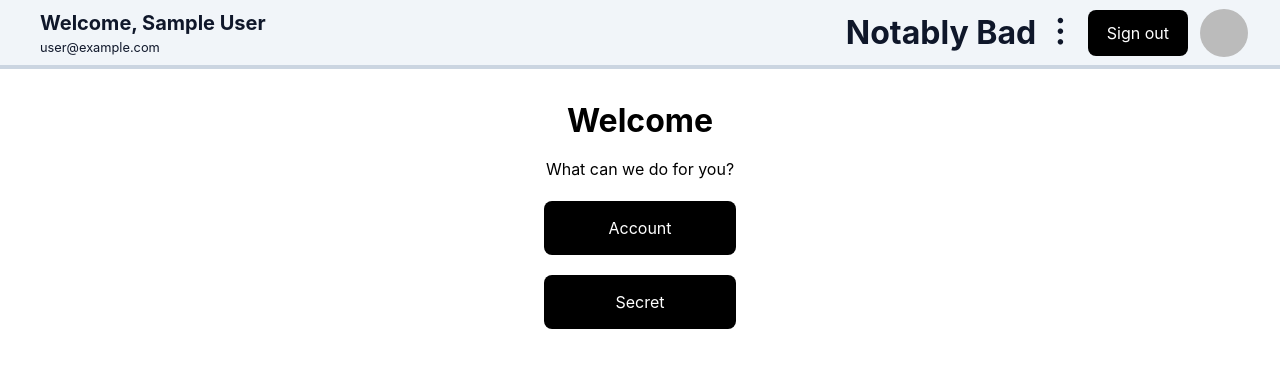
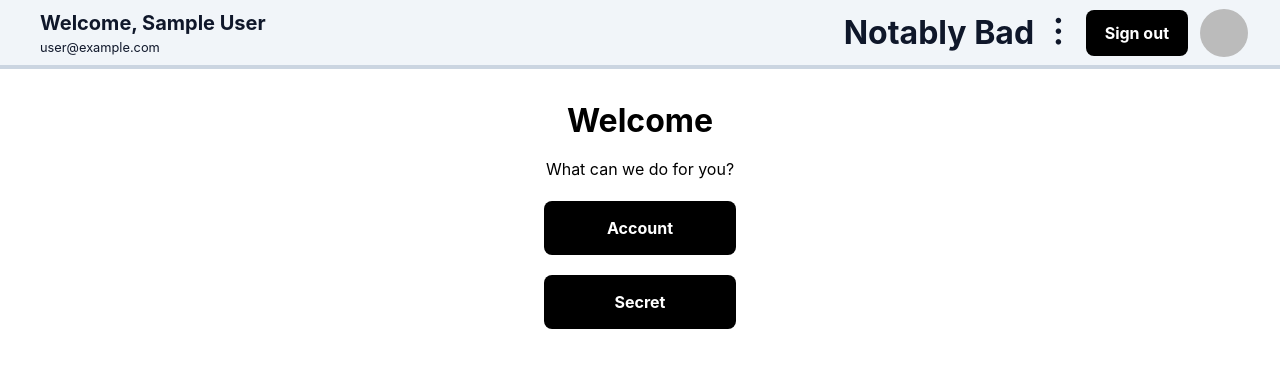
Before and after one commit to MannyGozzi/cybersecurity-sql-injection-demo, a Next.js app: page / in a window 1280 px wide. Shown: the top 368 px of the page. Built offline with nearby package versions, Linux system fonts and the light colour scheme; no server answers; sample sign-in values are in the browser's storage.

Commit message:
Fixed buggy buttons

```diff
--- a/pages/account.tsx
+++ b/pages/account.tsx
@@ -16,9 +16,11 @@ const account = () => {
                 </ul>
                 </div>
                 <div className=" justify-center flex items-center">
-                <button className='mt-3'>
-                    <Link href="/">← Return to Dashboard</Link>
-                </button>
+                <Link href="/">
+                    <button className='mt-3'>
+                    ← Return to Dashboard
+                    </button>
+                </Link>
                 </div>
             </div>
         );
--- a/pages/api/getdata/[userEmail]/safe/[filterWord].tsx
+++ b/pages/api/getdata/[userEmail]/safe/[filterWord].tsx
@@ -8,9 +8,9 @@ export default async function handler(req, res) {
             // attack
             // ' OR '1'='1' OR secret LIKE '
             //console.log(filterWord);
-            const badQuery = `SELECT * FROM Users WHERE email = ? AND secret LIKE CONCAT('%', ?, '%')`;
+            const safeQuery = `SELECT * FROM Users WHERE email = ? AND secret LIKE CONCAT('%', ?, '%')`;
             //console.log(badQuery);
-            const data = await query({query: badQuery, values: [userEmail, filterWord]});
+            const data = await query({query: safeQuery, values: [userEmail, filterWord]});
             res.status(200).json({products: data});
         } catch(err) {
             console.debug(err);
--- a/pages/index.tsx
+++ b/pages/index.tsx
@@ -9,12 +9,16 @@ export default function Component() {
         <h1 className="mt-7">Welcome</h1>
         <p className="mt-3">What can we do for you?</p>
         <div className='w-48 '>
-        <button className='mt-5 w-full p-3'>
-          <Link href="/account">Account</Link>
-        </button>
-        <button className='mt-5 w-full p-3'>
-          <Link href="/secret">Secret</Link>
-        </button>
+        <Link href="/account">
+            <button className='mt-5 w-full p-3'>
+            Account
+            </button>
+        </Link>
+        <Link href="/secret">
+            <button className='mt-5 w-full p-3'>
+            Secret
+            </button>
+        </Link>
         </div>
       </div>
   }
--- a/pages/secret.tsx
+++ b/pages/secret.tsx
@@ -167,12 +167,14 @@ export function Secret() {
                         <div className='w-full grid grid-cols-3 gap-3 my-6'>
                             <button type="button" className="button hover:bg-green-500 transition-all duration-100 ease-out" onClick={() => {addProduct();}}>Add</button>
                             <button type="button" className="button hover:bg-orange-400 transition-all duration-100 ease-out" onClick={() => {getFilteredProducts();}}>Filter</button>
-                            <button type="button" className="button hover:bg-orange-400 transition-all duration-100 ease-out" onClick={() => {getSafeFilteredProducts();}}>Filter Safe</button>
+                            <button type="button" className="button hover:bg-blue-400 transition-all duration-100 ease-out" onClick={() => {getSafeFilteredProducts();}}>Filter Safe</button>
                         </div>
                         <div className='flex justify-end items-start w-full h-full mt-12'>
-                        <button className='mt-3'>
-                            <Link href="/">← Return to Dashboard</Link>
-                        </button>
+                        <Link href="/">
+                            <button className='mt-3'>
+                            ← Return to Dashboard
+                            </button>
+                        </Link>
                         </div>
                     </form>
                 </div>
--- a/styles/globals.css
+++ b/styles/globals.css
@@ -1,6 +1,8 @@
 @tailwind base;
 @tailwind components;
 @tailwind utilities;
+
+@import url('https://fonts.googleapis.com/css2?family=Poppins:wght@300;400;500;600;700&display=swap');
 
 * {
   box-sizing: border-box;
@@ -10,7 +12,7 @@ html,
 body {
   padding: 0;
   margin: 0;
-  font-family: -apple-system, BlinkMacSystemFont, Segoe UI, Roboto, Oxygen, Ubuntu, Cantarell, Fira Sans, Droid Sans,
+  font-family:  -apple-system, BlinkMacSystemFont, Segoe UI, Roboto, Oxygen, Ubuntu, Cantarell, Fira Sans, Droid Sans,
     Helvetica Neue, sans-serif;
     padding: 0 0;
 }
@@ -48,6 +50,7 @@ button, .button, form [type="submit"] {
   cursor: pointer;
   transition: all 150ms;
   border: 0.2rem solid transparent;
+  font-weight: bold;
 
 }
 
@@ -61,6 +64,7 @@ nav a {
   font-weight: bold;
   margin: 0 0.5rem;
   text-decoration: underline;
+  font: "Poppins";
 }
 
 h1 {
```
